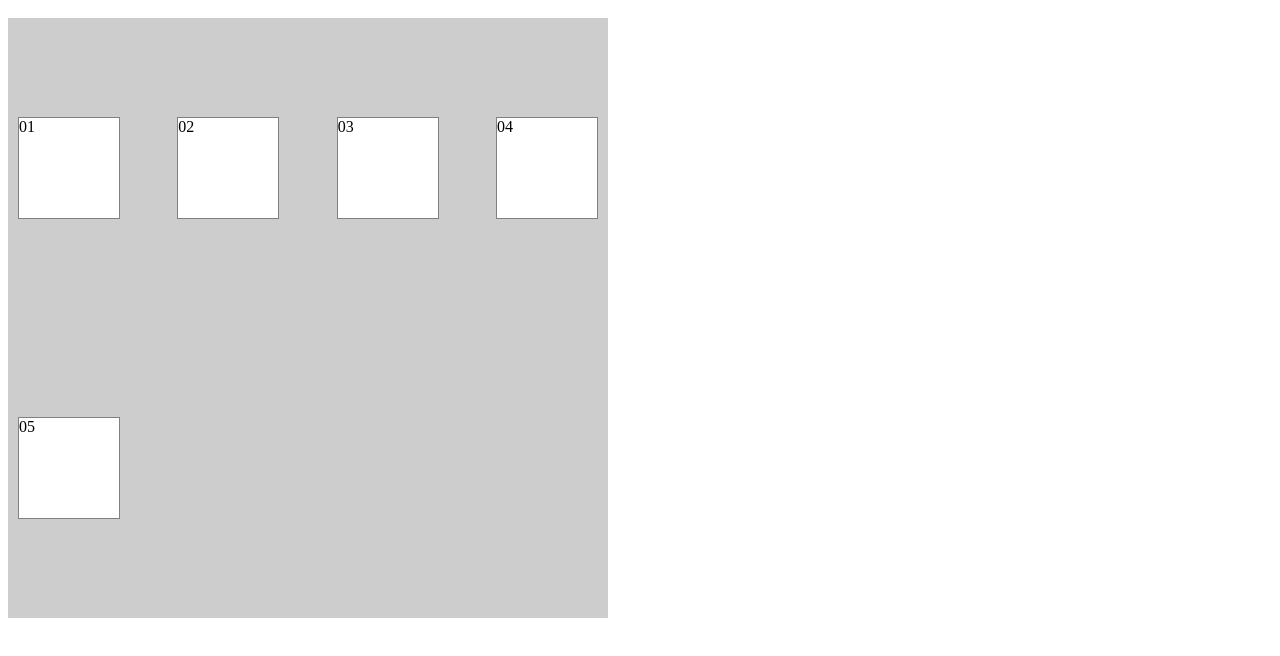
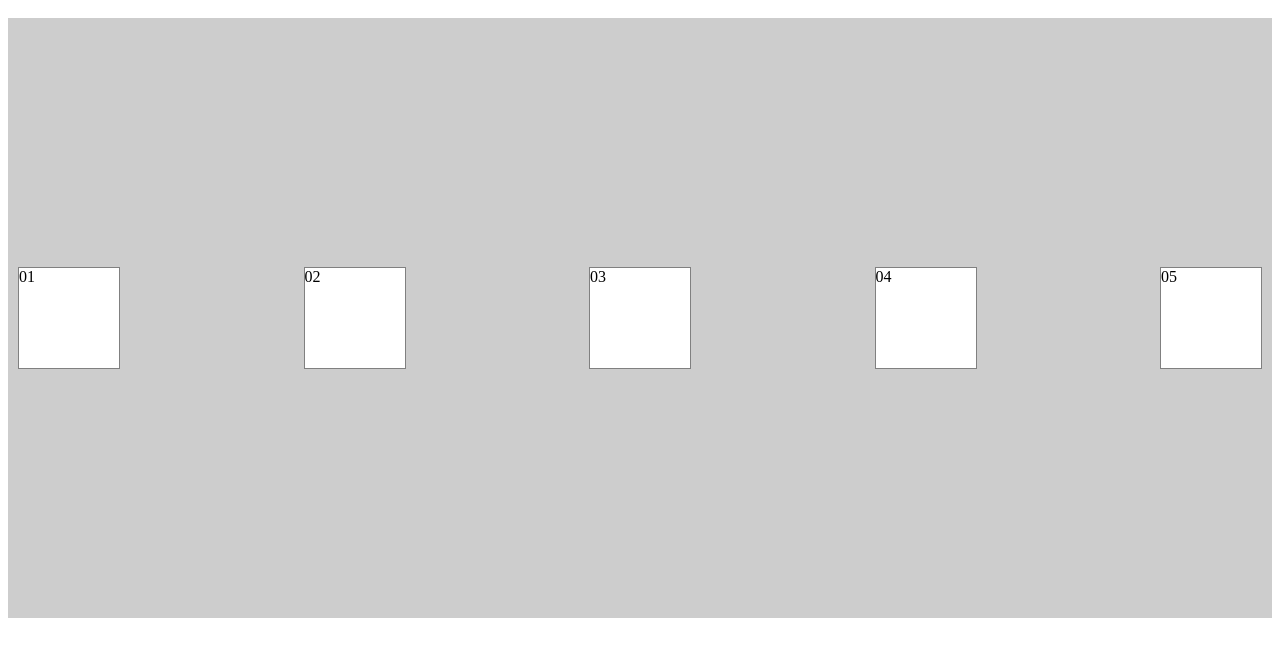
Before and after one commit to julioMarvim/pratica_front-end, a plain HTML site: page HTML-CSS-Recursos-Especiais/Aula 11/input.html in a window 1280 px wide. Shown: the part 48-704 px from the top of the page. Drawn offline with Linux system fonts and the light colour scheme.

Commit message:
Aula sobre conteudos flex box revisada com novos comentários.

```diff
--- a/HTML-CSS-Recursos-Especiais/Aula 11/input.html
+++ b/HTML-CSS-Recursos-Especiais/Aula 11/input.html
@@ -3,20 +3,36 @@
         <meta charset="utf-8">
         <style type="text/css">
             #conteudo{
-                width: 600px;
                 height: 600px;
                 background: #cdcdcd;
-                display: flex;/*Essa propriedade facilita muito a utilização e posicionamento dos elementos.*/
+                display: flex;/*da a impressão que estamos trabalhando com itens inline, mas não.*/
 
-                /*row|row-reverse|column|column-reverse*/
+                /*row: é a propriedade defalt.
+                |row-reverse: inverte a ordem e o lado do elemento.
+                |column: posiciona um item abaixo do outro.
+                |column-reverse: inverte a ordem dos elementos.*/
                 flex-direction:row;
-                /*nowrap|wrap|wrap-reverse*/
-                flex-wrap: wrap;
+                /*nowrap: é a propriedade padrão que define que não havera quebra de linha itens
+                 independente do tamanho do container os itens serão redimensionados para caber sem quebrar.
+                |wrap: permite a quebra e reposicionamento do item para caber no container.
+                |wrap-reverse inverte a ordem dos elementos e posiciona na parte de baixo do container.*/
+                flex-wrap: nowrap;
 
-                /*flex-start|flex-end|center|space-between|space-around*/
+                /*flex-start: é a propriedade padão que posiciona os elementos a partir do campo superior esquerdo
+                |flex-end: posiciona no canto superior direito.
+                |center: centralisa os itens.
+                |space-between: distribui os itens com espaçamento proporcional entre eles com os itens da extremidade
+                colados.
+                |space-around: redistribui os itens com o mesmo espaçamento inclusive para os da extremidade. */
                 justify-content: space-between;
 
-                /*stretch|center|flex-start|flex-end|baseline*/
+                /*stretch: por padrão a propriedade flex faz os itens preencherem toda a altura disponivel do container
+                com a propriedade stretch que tem essa função.
+                |center: centraliza a altura dos elementos.
+                |flex-start: cola os itens na parte superior ou seja na autura maxima.
+                |flex-end:cola os itens na parte inferior ou seja na autura minima.
+                |baseline: define uma linha base para o alinhamento com base no texto do elemento, com essa propriedade
+                todos os elementos serão alinhados a partir dessa linha.*/
                 align-items: center;
             }
 
```
